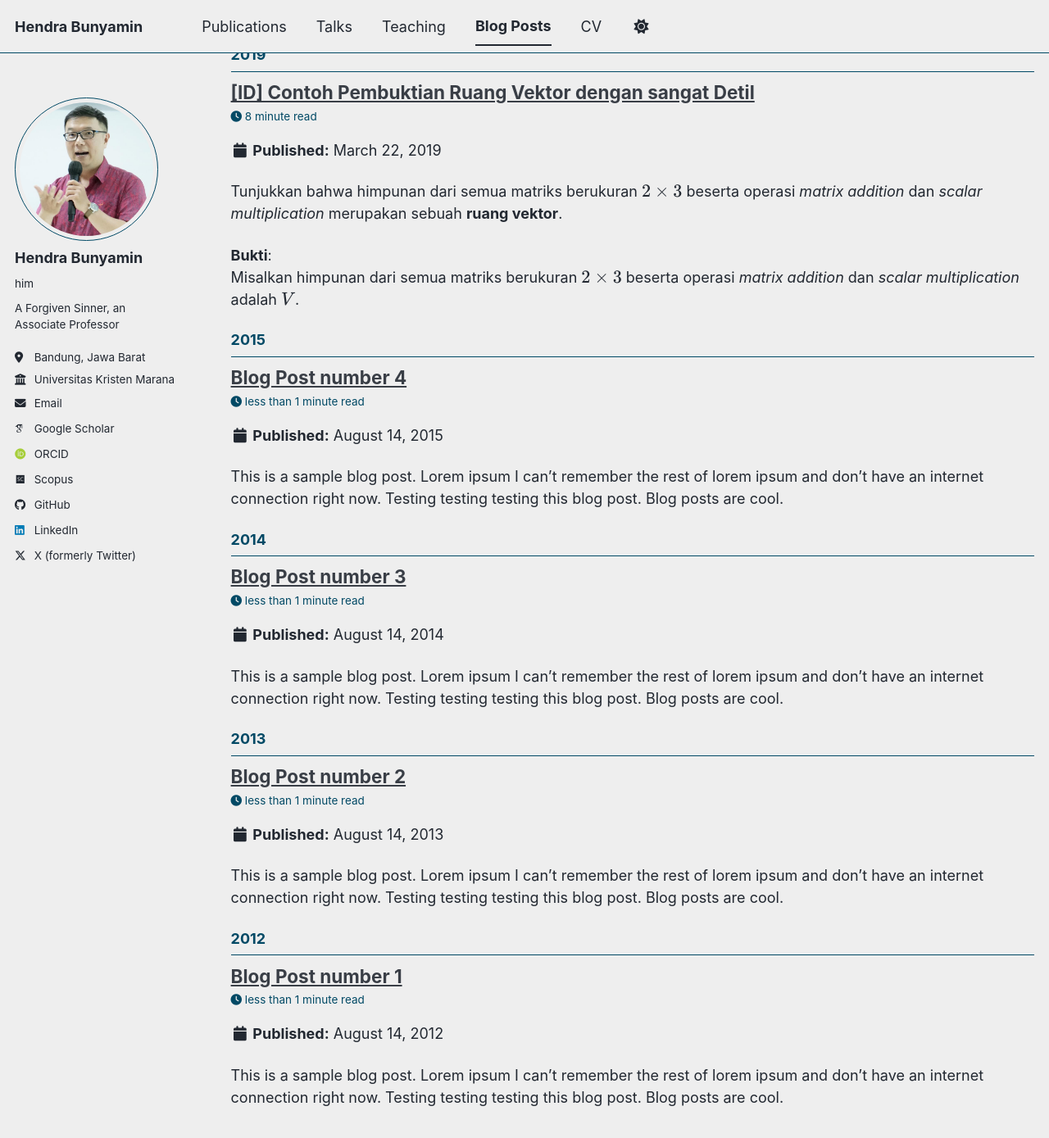
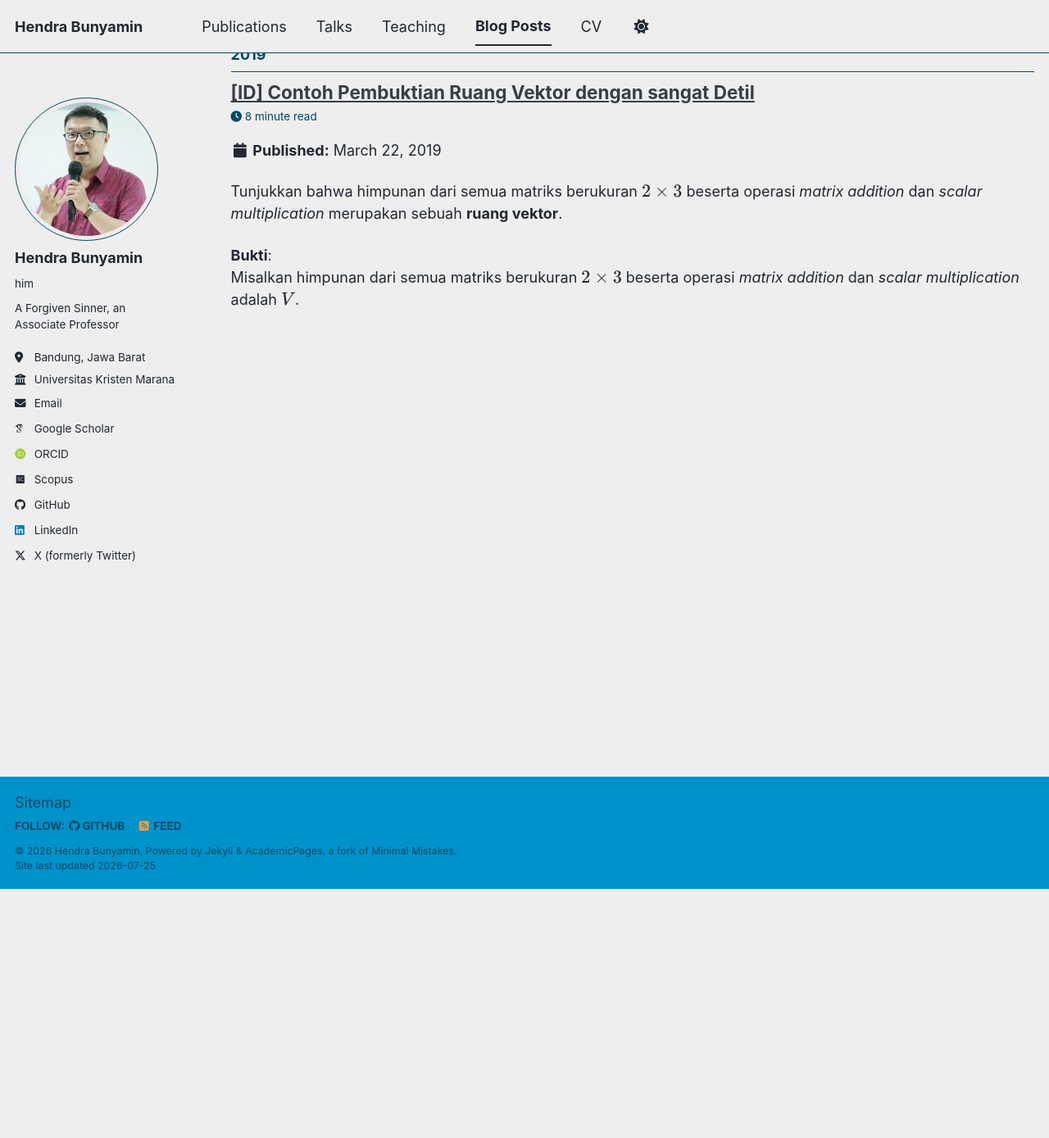
Before and after one commit to hbunyamin/hbunyamin.github.io, a Jekyll site: the page built from _pages/year-archive.html, in a window 1280 px wide and 1400 px high, scrolled down 315 px. Shown: the top 1389 px of the window at 82% size. Built offline with Jekyll 4.4.1, drawn with Linux system fonts in a browser that asks for light colours; some web fonts are replaced; a script bundle is joined from its source files by our own code; library files that are not in the unit come from our copies.

Commit message:
Tambah :zap:

```diff
--- a/_posts/2012-08-14-blog-post-1.md
+++ /dev/null
@@ -1,20 +0,0 @@
----
-title: 'Blog Post number 1'
-date: 2012-08-14
-permalink: /posts/2012/08/blog-post-1/
-tags:
-  - cool posts
-  - category1
-  - category2
----
-
-This is a sample blog post. Lorem ipsum I can't remember the rest of lorem ipsum and don't have an internet connection right now. Testing testing testing this blog post. Blog posts are cool.
-
-Headings are cool
-======
-
-You can have many headings
-======
-
-Aren't headings cool?
-------
--- a/_posts/2013-08-14-blog-post-2.md
+++ /dev/null
@@ -1,20 +0,0 @@
----
-title: 'Blog Post number 2'
-date: 2013-08-14
-permalink: /posts/2013/08/blog-post-2/
-tags:
-  - cool posts
-  - category1
-  - category2
----
-
-This is a sample blog post. Lorem ipsum I can't remember the rest of lorem ipsum and don't have an internet connection right now. Testing testing testing this blog post. Blog posts are cool.
-
-Headings are cool
-======
-
-You can have many headings
-======
-
-Aren't headings cool?
-------
--- a/_posts/2014-08-14-blog-post-3.md
+++ /dev/null
@@ -1,20 +0,0 @@
----
-title: 'Blog Post number 3'
-date: 2014-08-14
-permalink: /posts/2014/08/blog-post-3/
-tags:
-  - cool posts
-  - category1
-  - category2
----
-
-This is a sample blog post. Lorem ipsum I can't remember the rest of lorem ipsum and don't have an internet connection right now. Testing testing testing this blog post. Blog posts are cool.
-
-Headings are cool
-======
-
-You can have many headings
-======
-
-Aren't headings cool?
-------
```
Also changed, not shown: _pages/cv.md (+1 -1 lines), _posts/2015-08-14-blog-post-4.md (deleted, +0 -20 lines).
